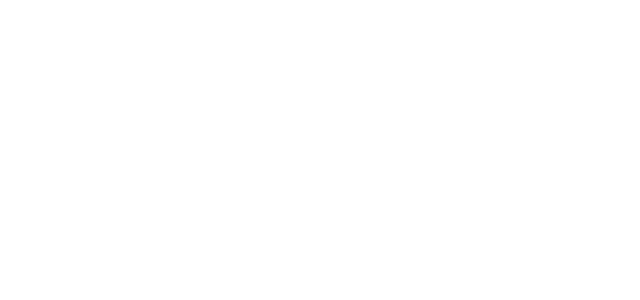
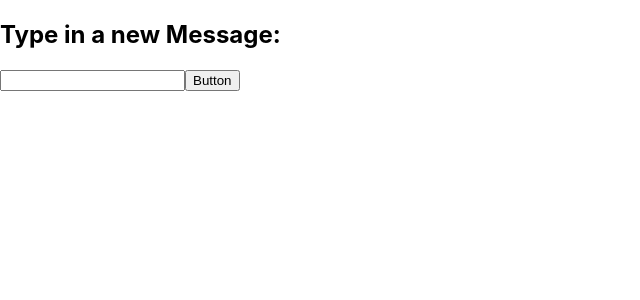
Before and after one commit to istamosh/frontend-dev-libraries, a React (Create React App) app in the folder react-redux-legacy/my-app/: page / in a window 1280 px wide. Shown: the top 300 px of the page, without its empty margins (0-640 px from the left). Built offline with nearby package versions, Linux system fonts and the light colour scheme.

Commit message:
react-redux: 20%

```diff
--- a/react-redux-legacy/my-app/src/react-redux-playground/index.js
+++ b/react-redux-legacy/my-app/src/react-redux-playground/index.js
@@ -2,7 +2,7 @@
 import "../App.css";
 
 // Getting Started with React Redux
-class DisplayMessages extends React.Component {
+/* class DisplayMessages extends React.Component {
   // Change code below this line
   constructor(props) {
     super(props);
@@ -15,6 +15,52 @@
   render() {
     return <div />;
   }
+} */
+
+class DisplayMessages extends React.Component {
+  constructor(props) {
+    super(props);
+
+    this.state = {
+      input: "",
+      messages: [],
+    };
+
+    this.handleChange = this.handleChange.bind(this);
+    this.submitMessage = this.submitMessage.bind(this);
+  }
+  // Add handleChange() and submitMessage() methods here
+  handleChange = (e) => {
+    this.setState({
+      input: e.target.value,
+    });
+  };
+  submitMessage = () => {
+    this.setState({
+      messages: [...this.state.messages, this.state.input],
+      input: "",
+    });
+  };
+  render() {
+    return (
+      <div>
+        <h2>Type in a new Message:</h2>
+        {/* Render an input, button, and ul below this line */}
+        <input
+          type="text"
+          value={this.state.input}
+          onChange={this.handleChange}
+        />
+        <button onClick={this.submitMessage}>Button</button>
+        <ul>
+          {this.state.messages.map((el) => (
+            <li key={el.toString()}>{el}</li>
+          ))}
+        </ul>
+        {/* Change code above this line */}
+      </div>
+    );
+  }
 }
 
 export default DisplayMessages;
```
